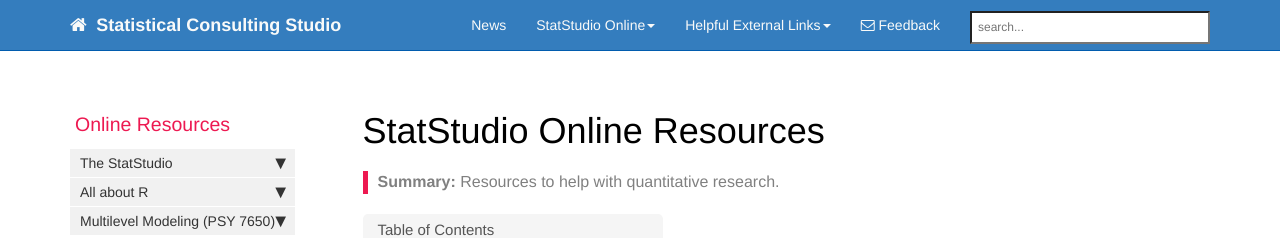
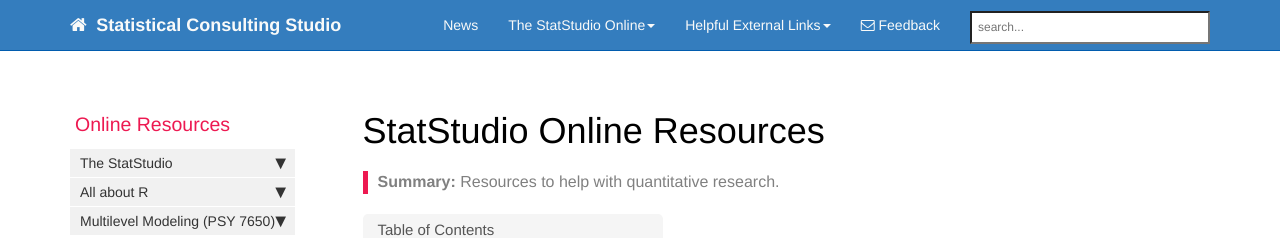
Before and after one commit to USUstatstudio/blog, a Jekyll site: the page built from index.md, in a window 1280 px wide. Shown: the top 238 px of the page. Built offline with Jekyll 4.4.1, drawn with Linux system fonts in a browser that asks for light colours; nearby versions of some CDN libraries; comment, search, counter and statistics services are not loaded.

Commit message:
Update topnav.yml

```diff
--- a/_data/topnav.yml
+++ b/_data/topnav.yml
@@ -11,7 +11,7 @@ topnav_dropdowns:
 - title: Topnav dropdowns
   folders:
 
-    - title: StatStudio Online
+    - title: The StatStudio Online
       folderitems:
 
         - title: USU CEHS website
```
